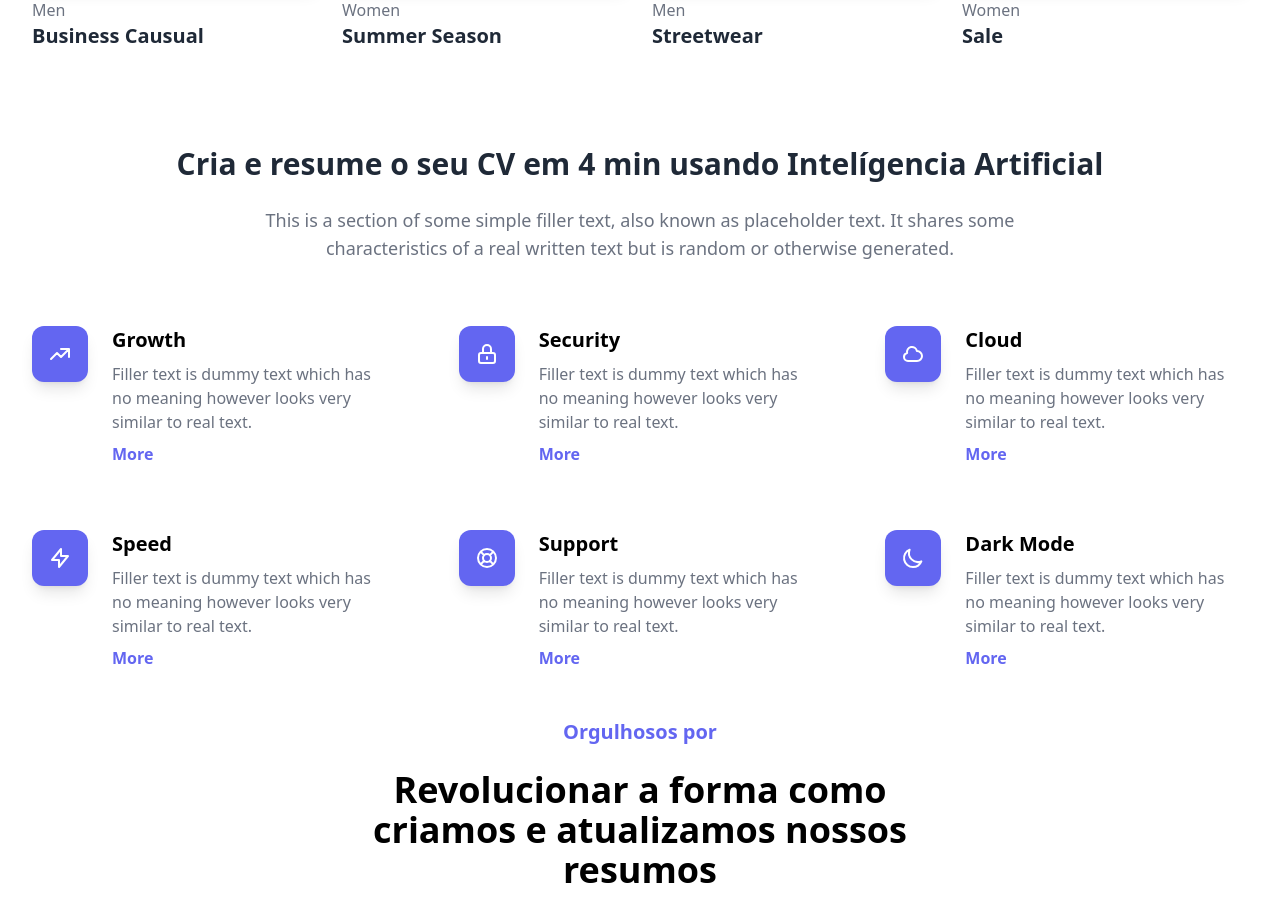
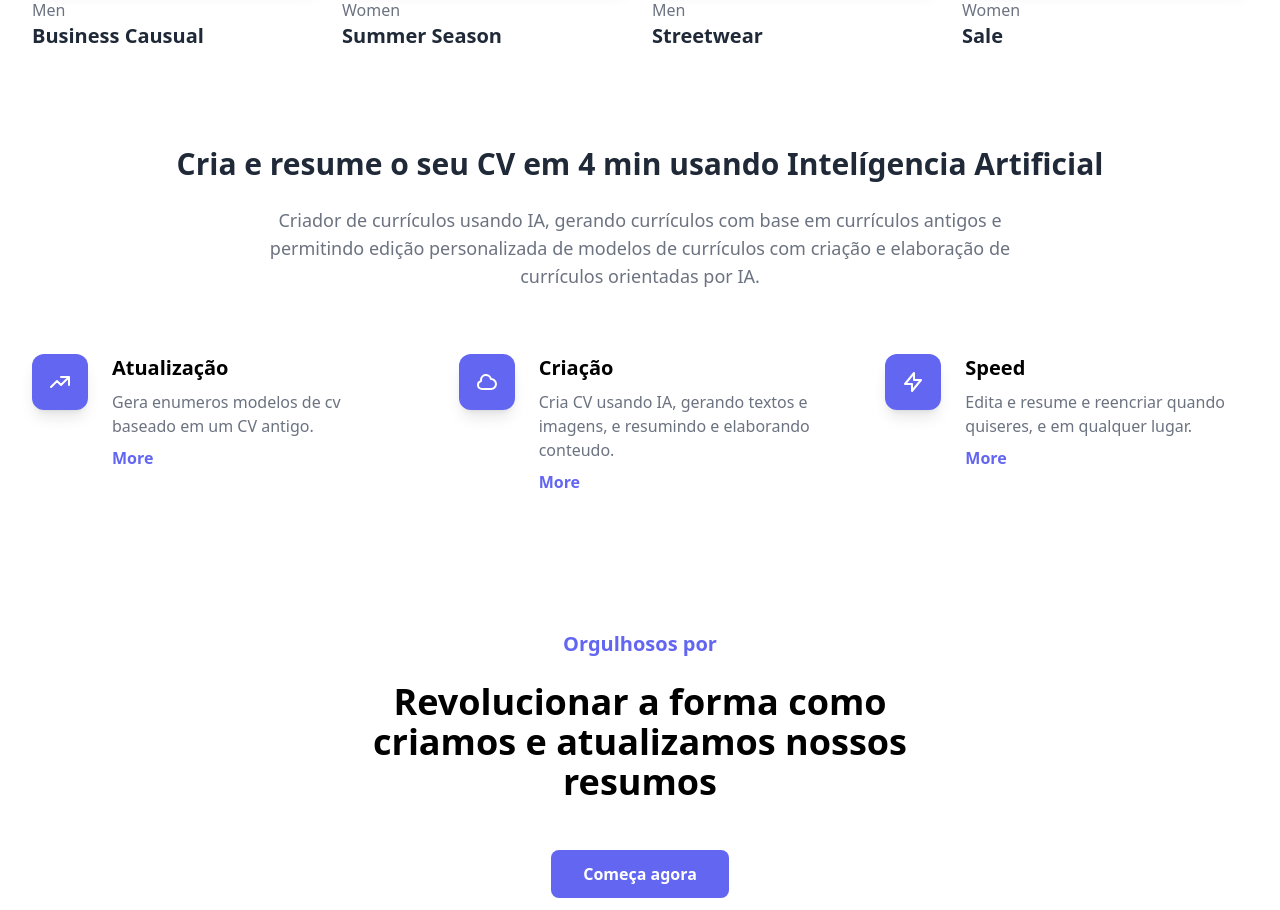
Before and after one commit to matiasdev30/opencv-ao, a Python web app: template templates/index.html in a window 1280 px wide. Shown: the part 520-1430 px from the top of the page. Run offline with Jinja, Linux system fonts and the light colour scheme; the template is opened without the code that fills it, so the values that code supplies are empty.

Commit message:
feat: mirror changes

```diff
--- a/templates/index.html
+++ b/templates/index.html
@@ -13,7 +13,7 @@
 
             <h2 class="text-2xl font-bold text-gray-800 lg:text-3xl">opencv-ao</h2>
 
-            <a href="#" class="inline-block rounded-lg border bg-white px-4 py-2 text-center text-sm font-semibold text-gray-500 outline-none ring-indigo-300 transition duration-100 hover:bg-gray-100 focus-visible:ring active:bg-gray-200 md:px-8 md:py-3 md:text-base">Show more</a>
+            <a href="#" class="inline-block rounded-lg border bg-white px-4 py-2 text-center text-sm font-semibold text-gray-500 outline-none ring-indigo-300 transition duration-100 hover:bg-gray-100 focus-visible:ring active:bg-gray-200 md:px-8 md:py-3 md:text-base">Entrar</a>
           </div>
 
 
@@ -78,11 +78,13 @@
 
           <div class="bg-white py-6 sm:py-8 lg:py-12">
             <div class="mx-auto max-w-screen-2xl px-4 md:px-8">
+
+
               <!-- text - start -->
               <div class="mb-10 md:mb-16">
                 <h2 class="mb-4 text-center text-2xl font-bold text-gray-800 md:mb-6 lg:text-3xl">Cria e resume o seu CV em 4 min usando Intelígencia Artificial</h2>
 
-                <p class="mx-auto max-w-screen-md text-center text-gray-500 md:text-lg">This is a section of some simple filler text, also known as placeholder text. It shares some characteristics of a real written text but is random or otherwise generated.</p>
+                <p class="mx-auto max-w-screen-md text-center text-gray-500 md:text-lg">Criador de currículos usando IA, gerando currículos com base em currículos antigos e permitindo edição personalizada de modelos de currículos com criação e elaboração de currículos orientadas por IA.</p>
               </div>
               <!-- text - end -->
 
@@ -96,28 +98,14 @@
                   </div>
 
                   <div>
-                    <h3 class="mb-2 text-lg font-semibold md:text-xl">Growth</h3>
-                    <p class="mb-2 text-gray-500">Filler text is dummy text which has no meaning however looks very similar to real text.</p>
+                    <h3 class="mb-2 text-lg font-semibold md:text-xl">Atualização</h3>
+                    <p class="mb-2 text-gray-500">Gera enumeros modelos de cv baseado em um CV antigo.</p>
                     <a href="#" class="font-bold text-indigo-500 transition duration-100 hover:text-indigo-600 active:text-indigo-700">More</a>
                   </div>
                 </div>
                 <!-- feature - end -->
 
-                <!-- feature - start -->
-                <div class="flex gap-4 md:gap-6">
-                  <div class="flex h-12 w-12 shrink-0 items-center justify-center rounded-lg bg-indigo-500 text-white shadow-lg md:h-14 md:w-14 md:rounded-xl">
-                    <svg xmlns="http://www.w3.org/2000/svg" class="h-6 w-6" fill="none" viewBox="0 0 24 24" stroke="currentColor">
-                      <path stroke-linecap="round" stroke-linejoin="round" stroke-width="2" d="M12 15v2m-6 4h12a2 2 0 002-2v-6a2 2 0 00-2-2H6a2 2 0 00-2 2v6a2 2 0 002 2zm10-10V7a4 4 0 00-8 0v4h8z" />
-                    </svg>
-                  </div>
 
-                  <div>
-                    <h3 class="mb-2 text-lg font-semibold md:text-xl">Security</h3>
-                    <p class="mb-2 text-gray-500">Filler text is dummy text which has no meaning however looks very similar to real text.</p>
-                    <a href="#" class="font-bold text-indigo-500 transition duration-100 hover:text-indigo-600 active:text-indigo-700">More</a>
-                  </div>
-                </div>
-                <!-- feature - end -->
 
                 <!-- feature - start -->
                 <div class="flex gap-4 md:gap-6">
@@ -128,8 +116,8 @@
                   </div>
 
                   <div>
-                    <h3 class="mb-2 text-lg font-semibold md:text-xl">Cloud</h3>
-                    <p class="mb-2 text-gray-500">Filler text is dummy text which has no meaning however looks very similar to real text.</p>
+                    <h3 class="mb-2 text-lg font-semibold md:text-xl">Criação</h3>
+                    <p class="mb-2 text-gray-500">Cria CV usando IA, gerando textos e imagens, e resumindo e elaborando conteudo.</p>
                     <a href="#" class="font-bold text-indigo-500 transition duration-100 hover:text-indigo-600 active:text-indigo-700">More</a>
                   </div>
                 </div>
@@ -145,43 +133,13 @@
 
                   <div>
                     <h3 class="mb-2 text-lg font-semibold md:text-xl">Speed</h3>
-                    <p class="mb-2 text-gray-500">Filler text is dummy text which has no meaning however looks very similar to real text.</p>
+                    <p class="mb-2 text-gray-500">Edita e resume e reencriar quando quiseres, e em qualquer lugar.</p>
                     <a href="#" class="font-bold text-indigo-500 transition duration-100 hover:text-indigo-600 active:text-indigo-700">More</a>
                   </div>
                 </div>
                 <!-- feature - end -->
+                <br>
 
-                <!-- feature - start -->
-                <div class="flex gap-4 md:gap-6">
-                  <div class="flex h-12 w-12 shrink-0 items-center justify-center rounded-lg bg-indigo-500 text-white shadow-lg md:h-14 md:w-14 md:rounded-xl">
-                    <svg xmlns="http://www.w3.org/2000/svg" class="h-6 w-6" fill="none" viewBox="0 0 24 24" stroke="currentColor">
-                      <path stroke-linecap="round" stroke-linejoin="round" stroke-width="2" d="M18.364 5.636l-3.536 3.536m0 5.656l3.536 3.536M9.172 9.172L5.636 5.636m3.536 9.192l-3.536 3.536M21 12a9 9 0 11-18 0 9 9 0 0118 0zm-5 0a4 4 0 11-8 0 4 4 0 018 0z" />
-                    </svg>
-                  </div>
-
-                  <div>
-                    <h3 class="mb-2 text-lg font-semibold md:text-xl">Support</h3>
-                    <p class="mb-2 text-gray-500">Filler text is dummy text which has no meaning however looks very similar to real text.</p>
-                    <a href="#" class="font-bold text-indigo-500 transition duration-100 hover:text-indigo-600 active:text-indigo-700">More</a>
-                  </div>
-                </div>
-                <!-- feature - end -->
-
-                <!-- feature - start -->
-                <div class="flex gap-4 md:gap-6">
-                  <div class="flex h-12 w-12 shrink-0 items-center justify-center rounded-lg bg-indigo-500 text-white shadow-lg md:h-14 md:w-14 md:rounded-xl">
-                    <svg xmlns="http://www.w3.org/2000/svg" class="h-6 w-6" fill="none" viewBox="0 0 24 24" stroke="currentColor">
-                      <path stroke-linecap="round" stroke-linejoin="round" stroke-width="2" d="M20.354 15.354A9 9 0 018.646 3.646 9.003 9.003 0 0012 21a9.003 9.003 0 008.354-5.646z" />
-                    </svg>
-                  </div>
-
-                  <div>
-                    <h3 class="mb-2 text-lg font-semibold md:text-xl">Dark Mode</h3>
-                    <p class="mb-2 text-gray-500">Filler text is dummy text which has no meaning however looks very similar to real text.</p>
-                    <a href="#" class="font-bold text-indigo-500 transition duration-100 hover:text-indigo-600 active:text-indigo-700">More</a>
-                  </div>
-                </div>
-                <!-- feature - end -->
               </div>
             </div>
           </div>
```
